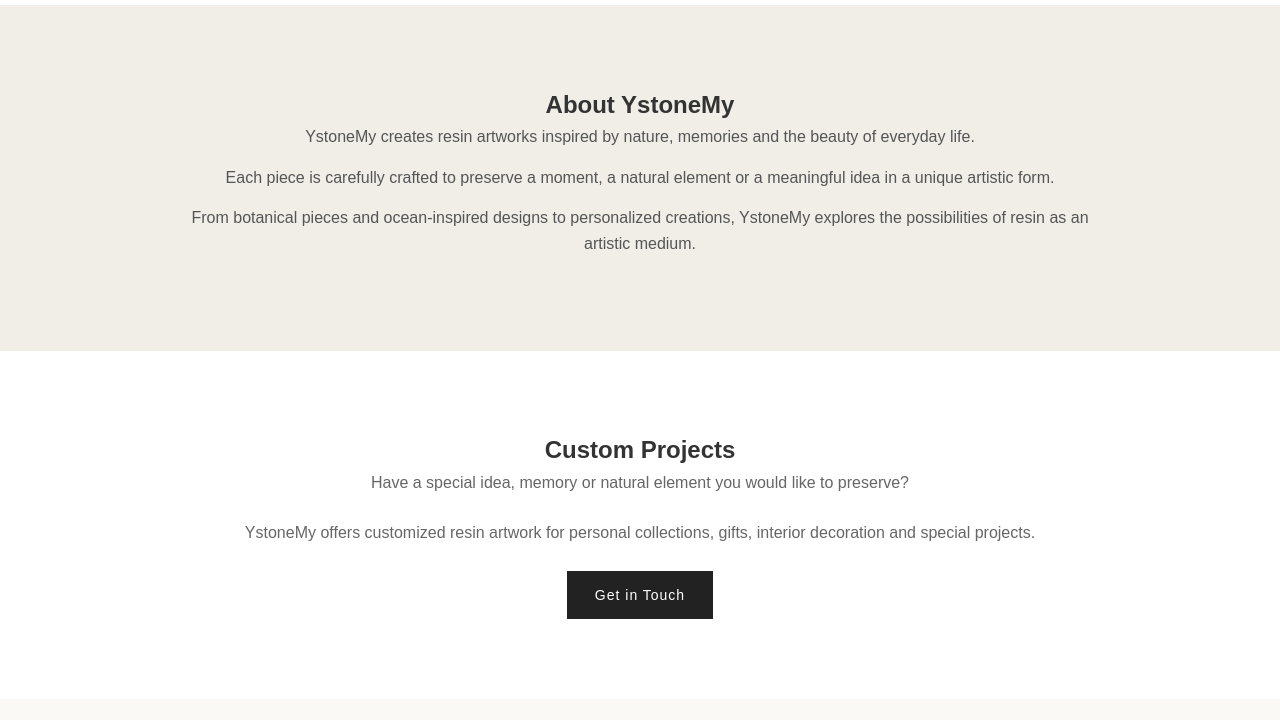
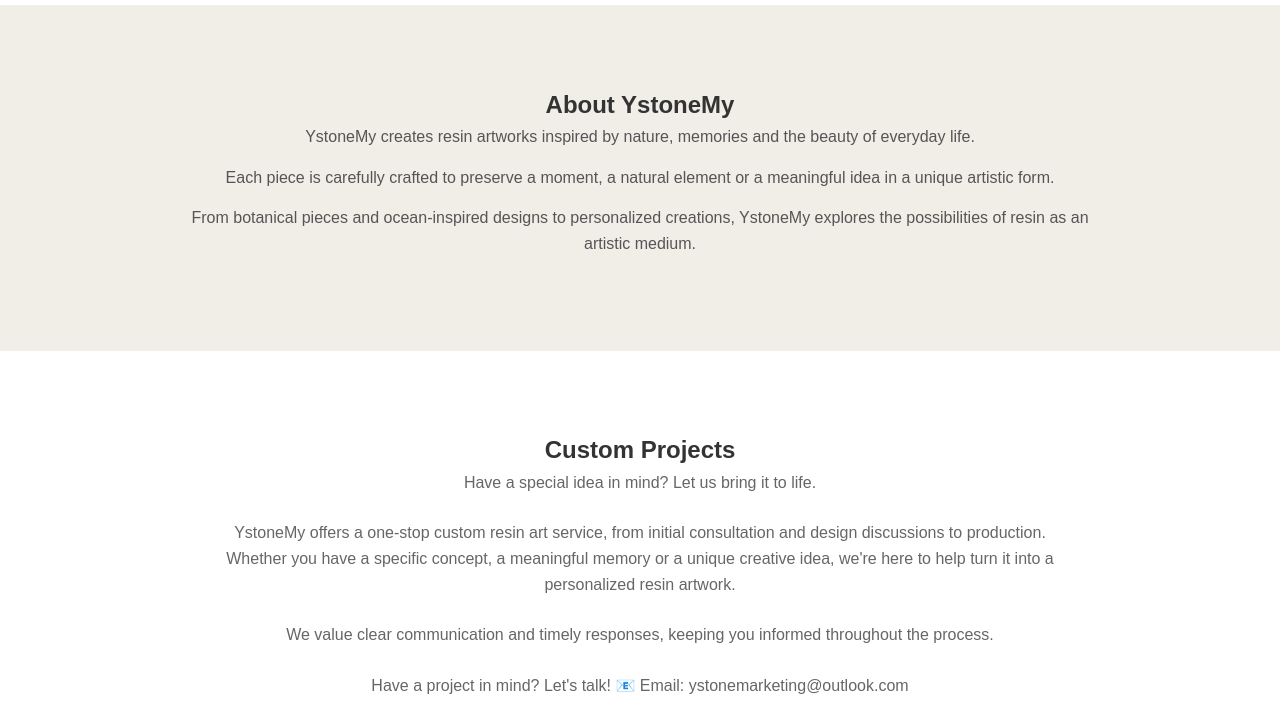
Before and after one commit to ystonemy/ystonemy-website, a plain HTML site: page index.html in a window 1280 px wide. Shown: the part 77-797 px from the top of the page. Drawn offline with Linux system fonts and the light colour scheme.

Commit message:
Update index.html

```diff
--- a/index.html
+++ b/index.html
@@ -432,11 +432,20 @@
       <h1>Custom Projects</h1>
 
       <p>
-        Have a special idea, memory or natural element you would like to preserve?
+       Have a special idea in mind? Let us bring it to life.
       </p>
 
       <p>
-        YstoneMy offers customized resin artwork for personal collections, gifts, interior decoration and special projects.
+        YstoneMy offers a one-stop custom resin art service, from initial consultation and design discussions to production. Whether you have a specific concept, a meaningful memory or a unique creative idea, we're here to help turn it into a personalized resin artwork.
+      </p>
+
+      <p>
+       We value clear communication and timely responses, keeping you informed throughout the process.
+      </p>
+
+       <p>
+       Have a project in mind? Let's talk!
+       📧 Email: ystonemarketing@outlook.com
       </p>
 
       <a href="#contact" class="button">
```
